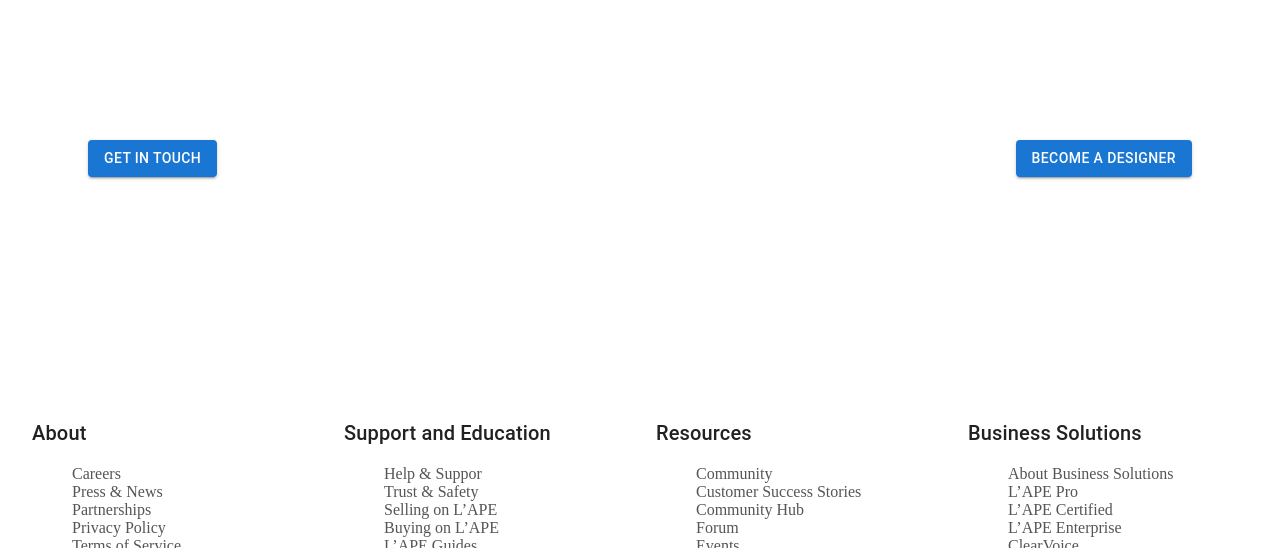
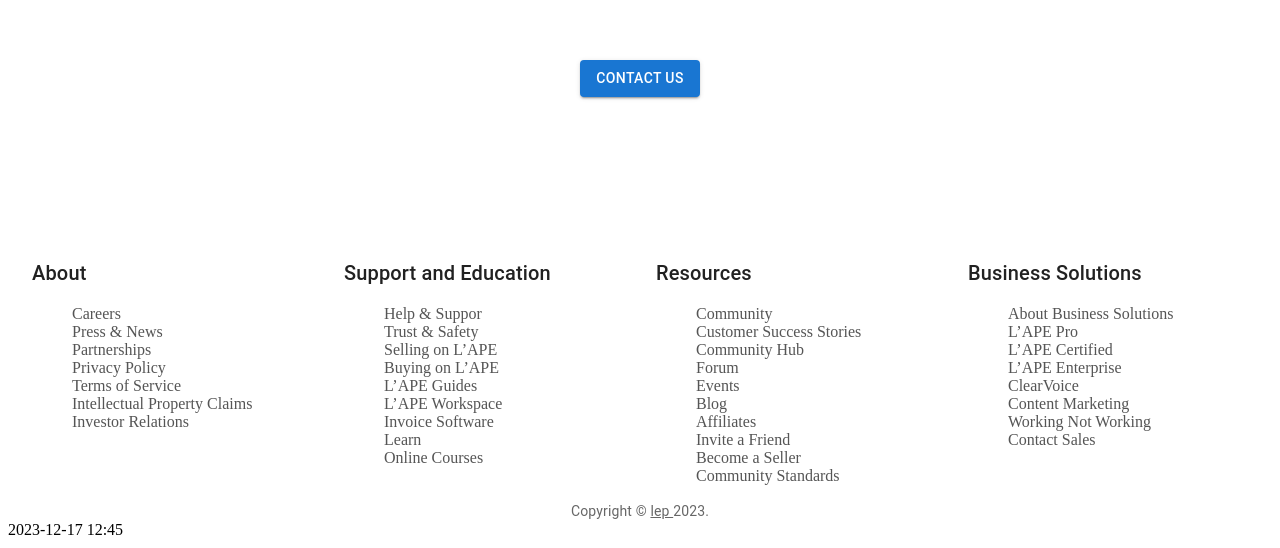
Before and after one commit to amr-lounis/lape3ddesign, a React (Create React App) app: page /about in a window 1280 px wide. Shown: the part 2252-2800 px from the top of the page. Built offline with nearby package versions, Linux system fonts and the light colour scheme.

Commit message:
Signed-off-by: amr.lounis <amr.lounis>

```diff
--- a/src/pages/PageAbout/ComAbout.tsx
+++ b/src/pages/PageAbout/ComAbout.tsx
@@ -1,6 +1,6 @@
 import { Container, Grid } from "@mui/material";
 //
-export default function ComAboutAbout({ title, descriptions, img }) {
+export default function ComAbout({ title, descriptions, img }) {
   return (
     <Grid
       container
--- a/src/pages/PageAbout/PageAbout.tsx
+++ b/src/pages/PageAbout/PageAbout.tsx
@@ -1,10 +1,12 @@
 import { Container, Button } from "@mui/material";
-import ComAboutAbout from "./ComAbout";
+import ComAbout from "./ComAbout";
 import img from "./image_about.png";
 import { data } from "src/data/data_about";
 import ComAboutCol from "./ComAboutCol";
+import { useNavigate } from "react-router-dom";
 
 export default function PageServices() {
+  const navigate = useNavigate();
   return (
     <div>
       <Container
@@ -16,37 +18,34 @@
           marginBottom: 20,
         }}
       >
-        <ComAboutAbout
+        <ComAbout
           img={img}
           title={data.AboutText.title}
           descriptions={data.AboutText.descriptions}
-        ></ComAboutAbout>
-        <ComAboutAbout
+        ></ComAbout>
+        <ComAbout
           img={img}
           title={data.AboutServices.title}
           descriptions={data.AboutServices.descriptions}
-        ></ComAboutAbout>
-        <ComAboutAbout
+        ></ComAbout>
+        <ComAbout
           img={img}
           title={data.AboutMarket.title}
           descriptions={data.AboutMarket.descriptions}
-        ></ComAboutAbout>
+        ></ComAbout>
         <ComAboutCol
           title={data.AboutEngage.title}
           descriptions={data.AboutEngage.descriptions}
         ></ComAboutCol>
-
-        {/* <ComAboutEngage></ComAboutEngage> */}
-        <Container
-          sx={{
-            display: "flex",
-            flexDirection: "row",
-            justifyContent: "space-between",
-            p: 10,
-          }}
-        >
-          <Button variant="contained">GET IN TOUCH</Button>
-          <Button variant="contained">BECOME A DESIGNER</Button>
+        <Container>
+          <Button
+            variant="contained"
+            onClick={() => {
+              navigate("/contact_us");
+            }}
+          >
+            Contact Us
+          </Button>
         </Container>
       </Container>
     </div>
```
